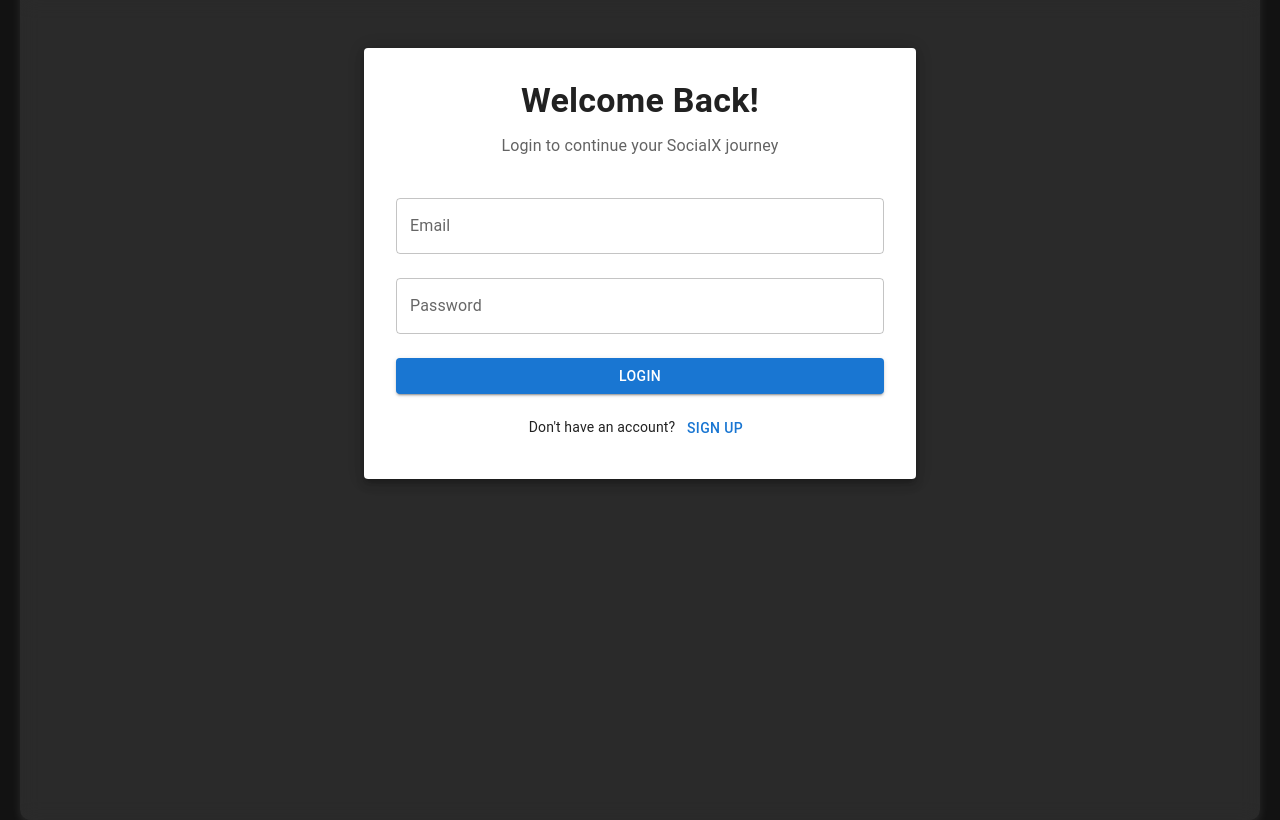
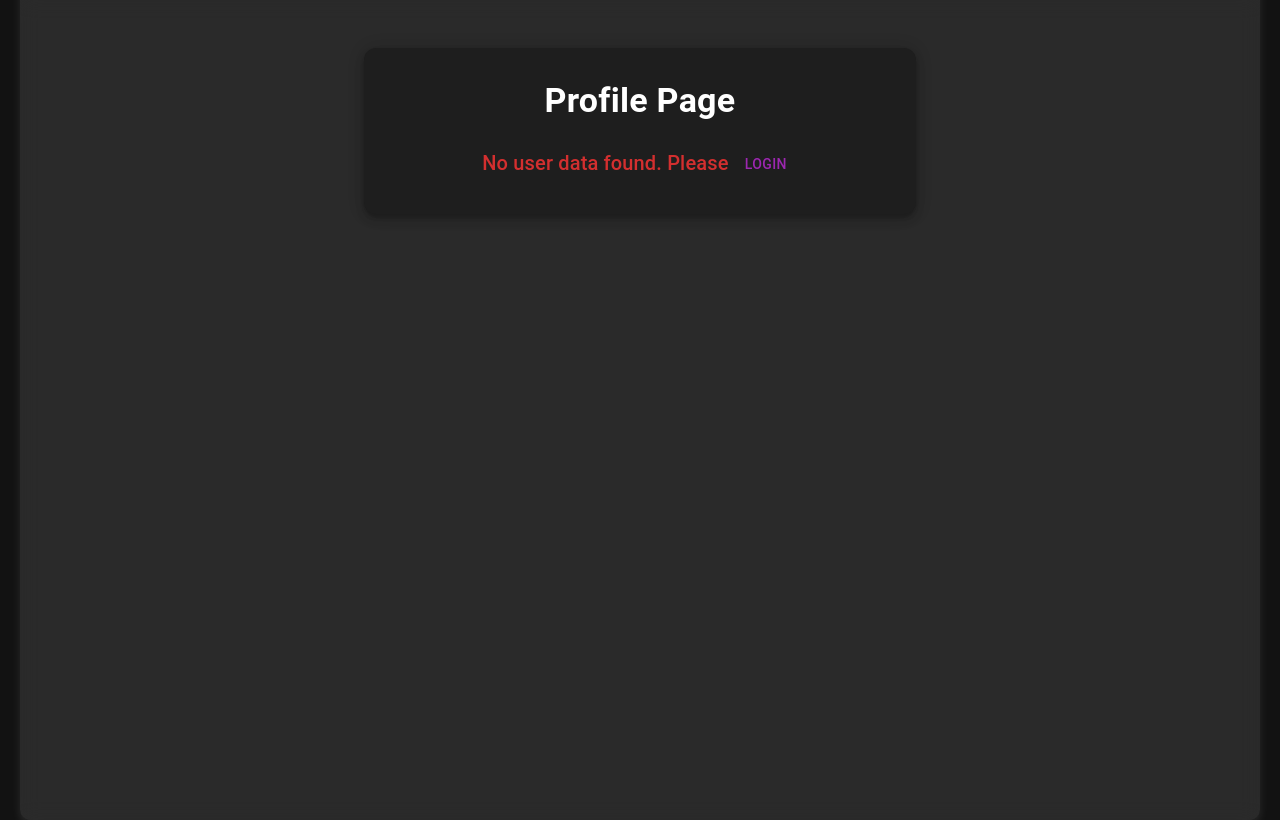
Before and after one commit to codecopss/socialx, a React (Create React App) app in the folder frontend/: page /profile in a window 1280 px wide. Before the commit this address led to /login. Built offline with nearby package versions, Linux system fonts and the light colour scheme.

Commit message:
Fixed Profile.js JSON issue

```diff
--- a/frontend/src/pages/Profile.js
+++ b/frontend/src/pages/Profile.js
@@ -4,24 +4,24 @@
 
 const Profile = () => {
   const navigate = useNavigate();
-  const [user, setUser] = useState(undefined); // Keep it undefined initially
+  const [user, setUser] = useState(null); // Default to null instead of undefined
+  const [loading, setLoading] = useState(true); // Track loading state
 
-  // ✅ Fetch user data safely
   useEffect(() => {
     try {
       const storedUser = localStorage.getItem("user");
+
+      // ✅ Fix JSON error: Ensure storedUser is valid before parsing
       if (storedUser) {
         setUser(JSON.parse(storedUser));
-      } else {
-        setTimeout(() => navigate("/login"), 1000); // Delayed redirect
       }
     } catch (error) {
       console.error("Error loading user data:", error);
-      setTimeout(() => navigate("/login"), 1000);
+    } finally {
+      setLoading(false); // Stop loading whether parsing succeeds or fails
     }
-  }, [navigate]);
+  }, []);
 
-  // ✅ Logout function
   const handleLogout = () => {
     localStorage.removeItem("user");
     navigate("/login");
@@ -44,8 +44,8 @@
           Profile Page
         </Typography>
 
-        {user === undefined ? ( // Show loading state only when it's undefined
-          <Typography variant="h6" color="error" sx={{ mt: 3 }}>
+        {loading ? ( // ✅ Prevent disappearing by checking `loading` state
+          <Typography variant="h6" color="warning" sx={{ mt: 3 }}>
             Loading user data...
           </Typography>
         ) : user ? (
@@ -73,7 +73,14 @@
               Logout
             </Button>
           </Box>
-        ) : null}
+        ) : (
+          <Typography variant="h6" color="error" sx={{ mt: 3 }}>
+            No user data found. Please{" "}
+            <Button color="secondary" onClick={() => navigate("/login")}>
+              login
+            </Button>
+          </Typography>
+        )}
       </Paper>
     </Container>
   );
```
